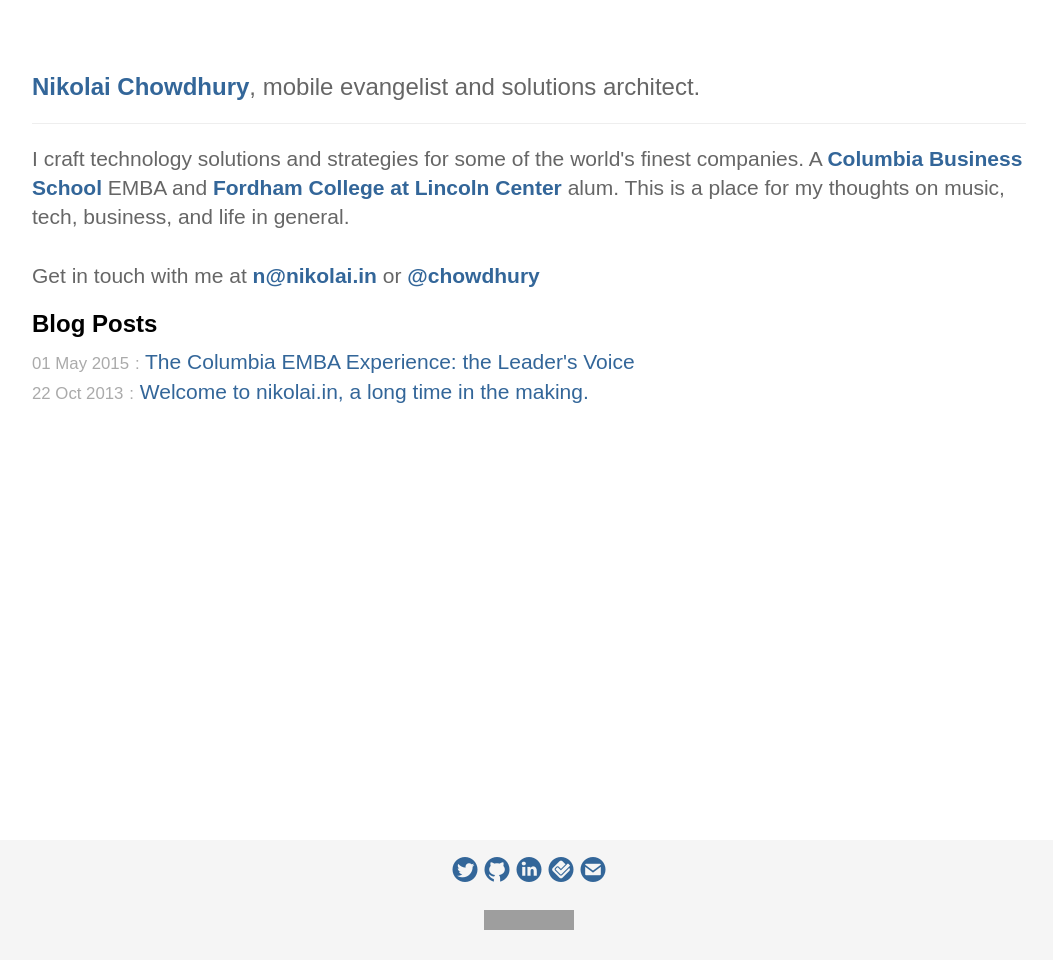
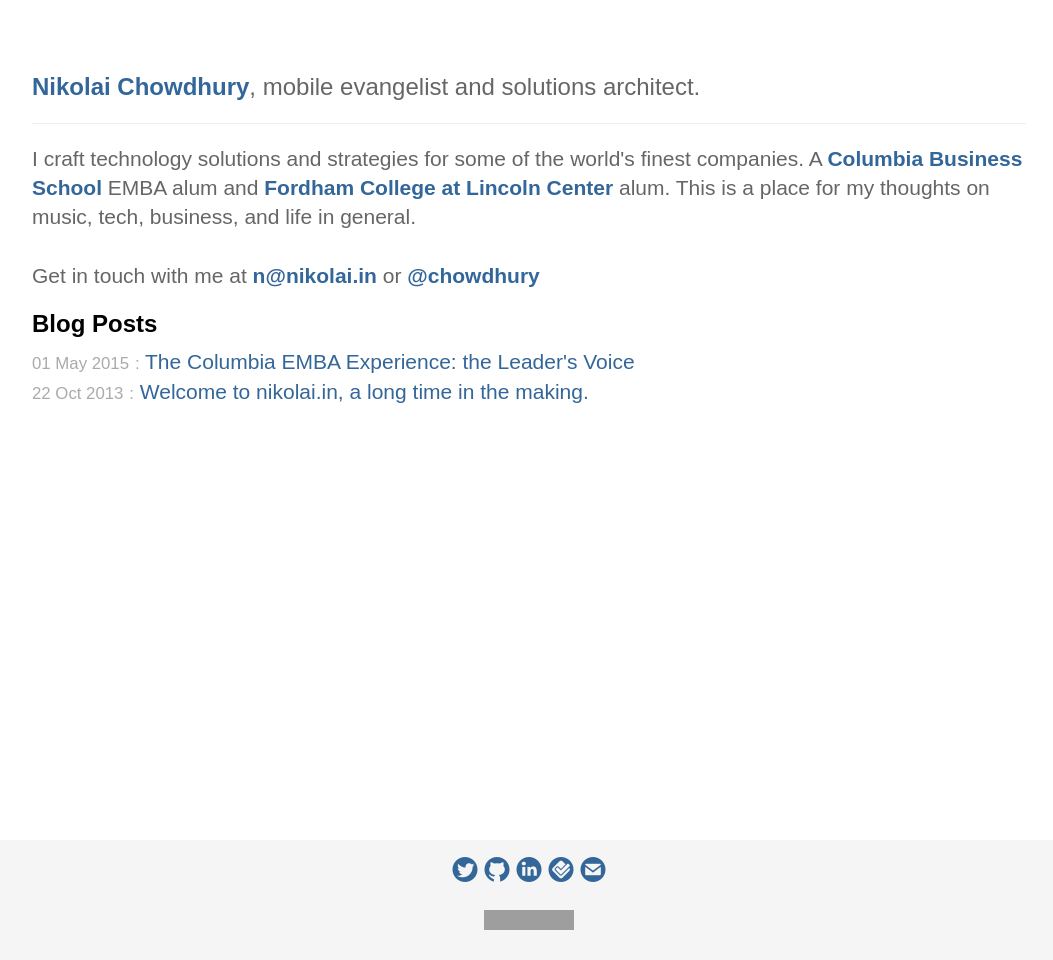
Before and after one commit to chowdhury/nikolai.in, a Jekyll site: the page built from index.html, in a window 1280 px wide. Shown: the whole page, without its empty margins (111-1164 px from the left). Built offline with Jekyll 4.4.1, drawn with Linux system fonts in a browser that asks for light colours; nearby versions of some CDN libraries; some web fonts are replaced; comment, search, counter and statistics services are not loaded; grey boxes are pictures that could not be loaded.

Commit message:
homepage mods -- post EMBA

```diff
--- a/index.html
+++ b/index.html
@@ -13,7 +13,7 @@
             <h3><a href="http://linkedin.com/in/nikolaic/" target="_blank">Nikolai Chowdhury</a>, mobile evangelist and solutions architect.</h3>
        	</div>
 
-<p class="lead">I craft technology solutions and strategies for some of the world's finest companies. A <a href="http://gsb.columbia.edu/">Columbia Business School</a> EMBA and <a href="http://fordham.edu/fclc">Fordham College at Lincoln Center</a> alum. This is a place for my thoughts on music, tech, business, and life in general. <br><br>Get in touch with me at <a href="mailto:&#110;&#064;&#110;&#105;&#107;&#111;&#108;&#097;&#105;&#046;&#105;&#110;">&#110;&#064;&#110;&#105;&#107;&#111;&#108;&#097;&#105;&#046;&#105;&#110</a> or <a href="http://twitter.com/chowdhury">@chowdhury</a>
+<p class="lead">I craft technology solutions and strategies for some of the world's finest companies. A <a href="http://gsb.columbia.edu/">Columbia Business School</a> EMBA alum and <a href="http://fordham.edu/fclc">Fordham College at Lincoln Center</a> alum. This is a place for my thoughts on music, tech, business, and life in general. <br><br>Get in touch with me at <a href="mailto:&#110;&#064;&#110;&#105;&#107;&#111;&#108;&#097;&#105;&#046;&#105;&#110;">&#110;&#064;&#110;&#105;&#107;&#111;&#108;&#097;&#105;&#046;&#105;&#110</a> or <a href="http://twitter.com/chowdhury">@chowdhury</a>
 </p>
 
 
```
